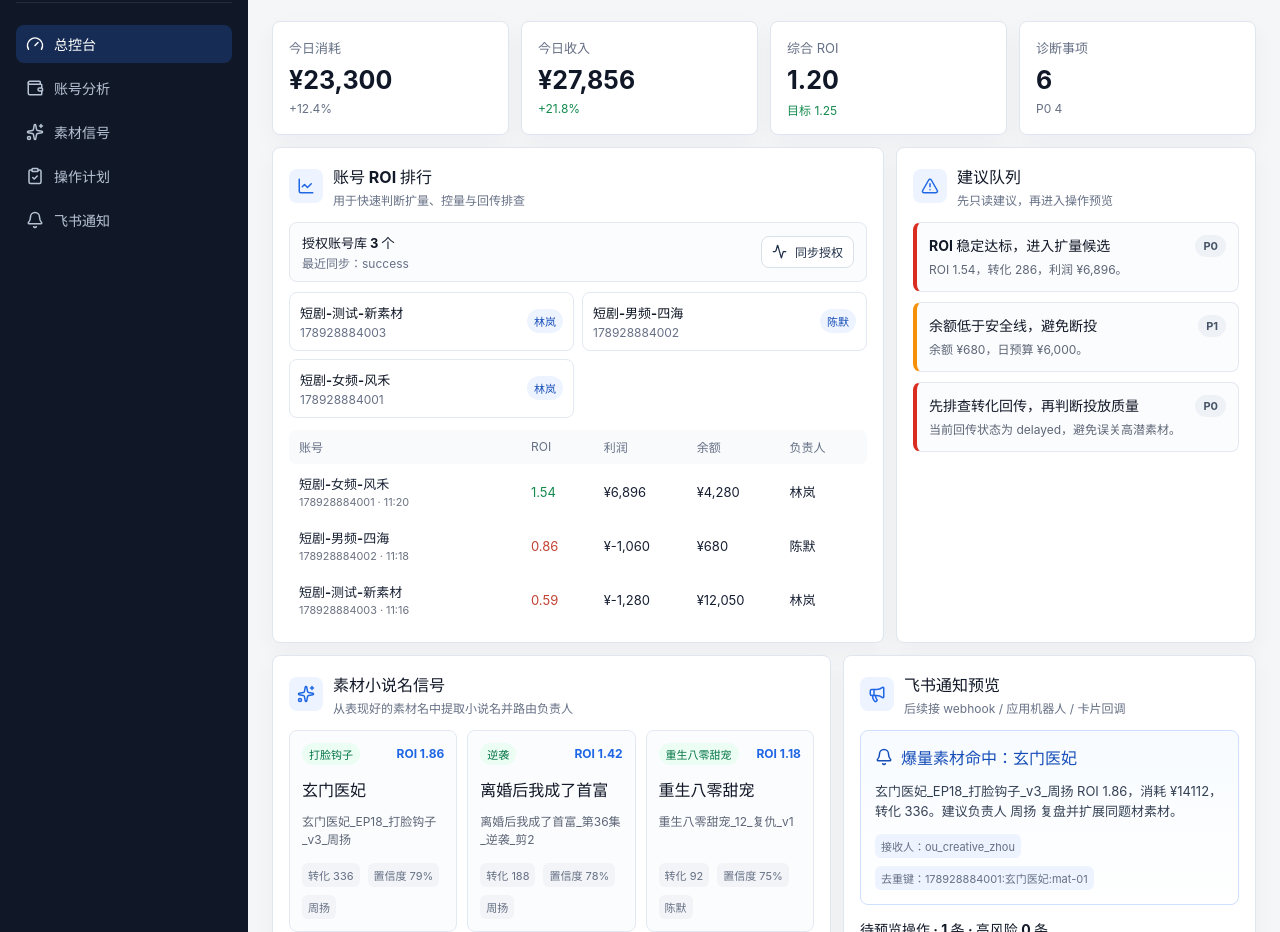
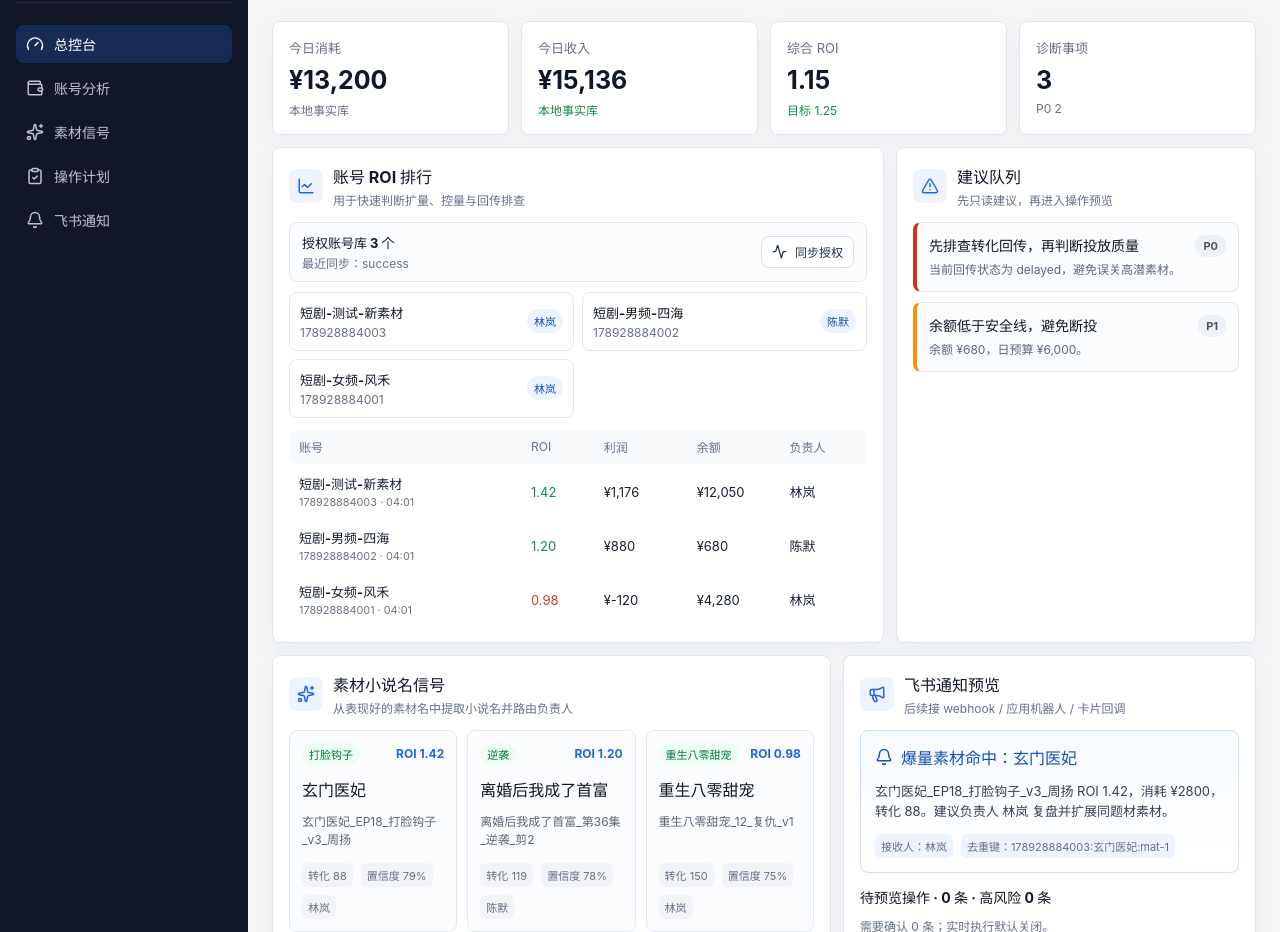
Before and after one commit to 2553355zy/JuLiang, a React (Vite) app in the folder v2-app/: page / in a window 1280 px wide. Shown: the part 80-1012 px from the top of the page. Built offline with nearby package versions, Linux system fonts and the light colour scheme.

Commit message:
Project dashboard from synced metric facts

```diff
--- a/v2-app/src/App.tsx
+++ b/v2-app/src/App.tsx
@@ -13,11 +13,15 @@ import {
   Sparkles,
   Wallet,
 } from 'lucide-react'
-import { useEffect, useState } from 'react'
+import { useEffect, useMemo, useState } from 'react'
 import './App.css'
 import { buildMaterialSignalNotification } from './domain/feishu'
-import { evaluatePortfolioDiagnostics, formatMoney } from './domain/roiEngine'
-import { accounts, materialSignals, ownerRoutes, recommendations } from './data/mockDashboard'
+import { evaluateAccount, evaluatePortfolioDiagnostics, formatMoney } from './domain/roiEngine'
+import {
+  accounts as fallbackAccounts,
+  materialSignals as fallbackMaterialSignals,
+  ownerRoutes,
+} from './data/mockDashboard'
 import type { AuthorizedAdvertiserRecord, AuthorizedAdvertiserSummary } from './domain/advertiserSync'
 import type { OceanEngineAuthStatus } from './domain/oceanEngine'
 import type { OperationAuditSummary } from './domain/operationAudit'
@@ -32,6 +36,7 @@ import { createLocalStorageOperationAuditRepository } from './services/operation
 import { createOperationExecutionService } from './services/operationExecutionService'
 import { attributeMaterials } from './services/materialAttributionService'
 import { createLocalStorageMetricRepository } from './services/metricRepository'
+import { buildPortfolioProjection } from './services/portfolioProjectionService'
 import { createReportSyncService } from './services/reportSyncService'
 import {
   getBrowserRuntimeConfigStatus,
@@ -39,22 +44,6 @@ import {
   type RuntimeConfigStatus,
 } from './services/runtimeConfig'
 
-const topAccounts = [...accounts].sort((a, b) => b.metrics.roi - a.metrics.roi)
-const heroSignal = materialSignals[0]
-const notificationDraft = buildMaterialSignalNotification(heroSignal)
-const notificationQueue = buildNotificationQueue(materialSignals, ownerRoutes)
-const operationQueue = buildOperationQueue(recommendations)
-const portfolioDiagnostics = evaluatePortfolioDiagnostics(accounts, materialSignals)
-const ownerRoutingResults = resolveOwnerRoutes(materialSignals, ownerRoutes)
-const materialAttributionSummary = attributeMaterials(
-  materialSignals.map((signal) => ({
-    id: signal.id,
-    accountId: signal.accountId,
-    materialName: signal.materialName,
-    metrics: signal.metrics,
-    ownerName: signal.owner.name,
-  })),
-)
 const electronOceanEngineClient = createElectronOceanEngineClient()
 const oceanEngineClient = electronOceanEngineClient ?? createMockOceanEngineClient()
 const oceanEngineDataSource = electronOceanEngineClient ? 'electron-readonly' : 'mock-browser'
@@ -69,23 +58,52 @@ const metricRepository = createLocalStorageMetricRepository()
 const reportSyncService = createReportSyncService(oceanEngineClient, metricRepository)
 const operationAuditRepository = createLocalStorageOperationAuditRepository()
 const operationExecutionService = createOperationExecutionService(operationAuditRepository)
-const totalSpend = accounts.reduce((sum, account) => sum + account.metrics.spend, 0)
-const totalRevenue = accounts.reduce((sum, account) => sum + account.metrics.revenue, 0)
-const blendedRoi = totalRevenue / totalSpend
 
 function App() {
   const [runtimeConfig, setRuntimeConfig] = useState<RuntimeConfigStatus>(getBrowserRuntimeConfigStatus)
   const [authStatus, setAuthStatus] = useState<OceanEngineAuthStatus | null>(null)
   const [apiProbe, setApiProbe] = useState({ advertiserCount: 0, reportRows: 0, fundRows: 0 })
   const [advertiserSummary, setAdvertiserSummary] = useState<AuthorizedAdvertiserSummary | null>(null)
+  const [portfolioProjection, setPortfolioProjection] = useState(() =>
+    buildPortfolioProjection([], [], fallbackAccounts, fallbackMaterialSignals),
+  )
   const [reportSyncSummary, setReportSyncSummary] = useState<ReportSyncSummary | null>(null)
   const [operationAuditSummary, setOperationAuditSummary] = useState<OperationAuditSummary | null>(null)
+
+  const displayAccounts = portfolioProjection.accounts
+  const displaySignals = portfolioProjection.materialSignals
+  const topAccounts = useMemo(
+    () => [...displayAccounts].sort((a, b) => b.metrics.roi - a.metrics.roi),
+    [displayAccounts],
+  )
+  const recommendations = useMemo(
+    () => displayAccounts.flatMap((account) => evaluateAccount(account)),
+    [displayAccounts],
+  )
+  const notificationDraft = buildMaterialSignalNotification(displaySignals[0] ?? fallbackMaterialSignals[0])
+  const notificationQueue = buildNotificationQueue(displaySignals, ownerRoutes)
+  const operationQueue = useMemo(() => buildOperationQueue(recommendations), [recommendations])
+  const portfolioDiagnostics = evaluatePortfolioDiagnostics(displayAccounts, displaySignals)
+  const ownerRoutingResults = resolveOwnerRoutes(displaySignals, ownerRoutes)
+  const materialAttributionSummary = attributeMaterials(
+    displaySignals.map((signal) => ({
+      id: signal.id,
+      accountId: signal.accountId,
+      materialName: signal.materialName,
+      metrics: signal.metrics,
+      ownerName: signal.owner.name,
+    })),
+  )
+  const totalSpend = displayAccounts.reduce((sum, account) => sum + account.metrics.spend, 0)
+  const totalRevenue = displayAccounts.reduce((sum, account) => sum + account.metrics.revenue, 0)
+  const blendedRoi = totalSpend > 0 ? totalRevenue / totalSpend : 0
+  const projectionSourceLabel = portfolioProjection.source === 'metric-facts' ? '本地事实库' : '演示数据'
 
   useEffect(() => {
     let mounted = true
 
     async function loadRuntimeState() {
-      const [config, auth, advertiserSync, syncSummary, fundRows, auditSummary] = await Promise.all([
+      const [config, auth, advertiserSync] = await Promise.all([
         loadRuntimeConfigStatus(),
         safeRead(oceanEngineClient.getAuthStatus(), {
           hasAccessToken: false,
@@ -93,10 +111,22 @@ function App() {
           authorizedAdvertiserCount: 0,
         }),
         advertiserSyncService.runOnce(),
-        runReportSync(),
-        safeRead(oceanEngineClient.getFundBalances(accounts.map((account) => account.id)), []),
-        operationExecutionService.previewPlans(operationQueue.plans),
       ])
+      const advertiserIds = resolveSyncAdvertiserIds(advertiserSync.advertisers)
+      const [syncSummary, fundRows] = await Promise.all([
+        runReportSync(advertiserIds),
+        safeRead(oceanEngineClient.getFundBalances(advertiserIds), []),
+      ])
+      const facts = await metricRepository.listFacts()
+      const nextProjection = buildPortfolioProjection(
+        facts,
+        advertiserSync.advertisers,
+        fallbackAccounts,
+        fallbackMaterialSignals,
+      )
+      const nextRecommendations = nextProjection.accounts.flatMap((account) => evaluateAccount(account))
+      const nextOperationQueue = buildOperationQueue(nextRecommendations)
+      const auditSummary = await operationExecutionService.previewPlans(nextOperationQueue.plans)
 
       if (!mounted) return
 
@@ -108,6 +138,7 @@ function App() {
       setRuntimeConfig(config)
       setAuthStatus(normalizedAuth)
       setAdvertiserSummary(advertiserSync)
+      setPortfolioProjection(nextProjection)
       setApiProbe({
         advertiserCount: advertiserSync.storedAdvertiserCount,
         reportRows: syncSummary.lastRun?.rowCount ?? 0,
@@ -124,11 +155,11 @@ function App() {
     }
   }, [])
 
-  async function runReportSync() {
+  async function runReportSync(advertiserIds = resolveSyncAdvertiserIds(advertiserSummary?.advertisers)) {
     return reportSyncService.runOnce({
-      advertiserIds: accounts.map((account) => account.id),
-      startDate: '2026-06-25',
-      endDate: '2026-06-25',
+      advertiserIds,
+      startDate: todayIsoDate(),
+      endDate: todayIsoDate(),
       dimensions: ['advertiser', 'material'],
       metrics: ['cost', 'show', 'click', 'convert', 'income', 'roi'],
     })
@@ -136,6 +167,15 @@ function App() {
 
   async function handleSyncReports() {
     const summary = await runReportSync()
+    const facts = await metricRepository.listFacts()
+    setPortfolioProjection(
+      buildPortfolioProjection(
+        facts,
+        advertiserSummary?.advertisers ?? [],
+        fallbackAccounts,
+        fallbackMaterialSignals,
+      ),
+    )
     setReportSyncSummary(summary)
     setApiProbe((current) => ({
       ...current,
@@ -145,7 +185,9 @@ function App() {
 
   async function handleSyncAdvertisers() {
     const summary = await advertiserSyncService.runOnce()
+    const facts = await metricRepository.listFacts()
     setAdvertiserSummary(summary)
+    setPortfolioProjection(buildPortfolioProjection(facts, summary.advertisers, fallbackAccounts, fallbackMaterialSignals))
     setAuthStatus((current) =>
       current
         ? {
@@ -224,8 +266,8 @@ function App() {
         </header>
 
         <section className="metric-grid" id="dashboard">
-          <MetricCard label="今日消耗" value={formatMoney(totalSpend)} delta="+12.4%" tone="neutral" />
-          <MetricCard label="今日收入" value={formatMoney(totalRevenue)} delta="+21.8%" tone="good" />
+          <MetricCard label="今日消耗" value={formatMoney(totalSpend)} delta={projectionSourceLabel} tone="neutral" />
+          <MetricCard label="今日收入" value={formatMoney(totalRevenue)} delta={projectionSourceLabel} tone="good" />
           <MetricCard label="综合 ROI" value={blendedRoi.toFixed(2)} delta="目标 1.25" tone="good" />
           <MetricCard label="诊断事项" value={`${portfolioDiagnostics.diagnostics.length}`} delta={`P0 ${portfolioDiagnostics.p0Count}`} tone="neutral" />
         </section>
@@ -289,7 +331,7 @@ function App() {
           <div className="panel" id="materials">
             <PanelTitle icon={<Sparkles size={18} />} title="素材小说名信号" subtitle="从表现好的素材名中提取小说名并路由负责人" />
             <div className="signal-grid">
-              {materialSignals.map((signal) => (
+              {displaySignals.map((signal) => (
                 <article className="signal-card" key={signal.id}>
                   <div className="signal-top">
                     <span>{signal.hookType}</span>
@@ -342,6 +384,7 @@ function App() {
           <span>{runtimeConfig.hasFeishuWebhook ? '飞书 Webhook 已配置' : '飞书 Webhook 待配置'}</span>
           <span>配置来源：{runtimeConfig.source}</span>
           <span>数据源：{oceanEngineDataSource}</span>
+          <span>指标来源：{projectionSourceLabel}</span>
           <span>授权账号：{authStatus?.authorizedAdvertiserCount ?? apiProbe.advertiserCount}</span>
           <span>账号库同步：{advertiserSummary?.lastRun?.status ?? 'idle'}</span>
           <span>报表探针：{apiProbe.reportRows} 行 / 余额 {apiProbe.fundRows} 行</span>
@@ -365,6 +408,17 @@ async function safeRead<T>(promise: Promise<T>, fallback: T): Promise<T> {
   } catch {
     return fallback
   }
+}
+
+function resolveSyncAdvertiserIds(advertisers: AuthorizedAdvertiserRecord[] = []): string[] {
+  const advertiserIds = advertisers.map((advertiser) => advertiser.advertiserId).filter(Boolean)
+  return advertiserIds.length ? advertiserIds : fallbackAccounts.map((account) => account.id)
+}
+
+function todayIsoDate(): string {
+  const now = new Date()
+  const localTime = new Date(now.getTime() - now.getTimezoneOffset() * 60_000)
+  return localTime.toISOString().slice(0, 10)
 }
 
 interface AuthorizedAdvertiserListProps {
--- /dev/null
+++ b/v2-app/src/services/portfolioProjectionService.ts
@@ -0,0 +1,168 @@
+import type { AuthorizedAdvertiserRecord } from '../domain/advertiserSync'
+import { parseMaterialName } from '../domain/materialNameParser'
+import type { MetricFact } from '../domain/reportSync'
+import type { AccountOwner, AccountStatus, DeliveryAccount, MaterialSignal, PerformanceMetrics } from '../domain/types'
+
+const unassignedOwner: AccountOwner = {
+  id: 'owner-unassigned',
+  name: '未分配',
+  role: 'operator',
+}
+
+export interface PortfolioProjection {
+  accounts: DeliveryAccount[]
+  materialSignals: MaterialSignal[]
+  source: 'metric-facts' | 'mock'
+}
+
+export function buildPortfolioProjection(
+  facts: MetricFact[],
+  advertisers: AuthorizedAdvertiserRecord[],
+  fallbackAccounts: DeliveryAccount[],
+  fallbackSignals: MaterialSignal[],
+): PortfolioProjection {
+  if (!facts.length) {
+    return {
+      accounts: fallbackAccounts,
+      materialSignals: fallbackSignals,
+      source: 'mock',
+    }
+  }
+
+  const accounts = buildAccounts(facts, advertisers, fallbackAccounts)
+  const materialSignals = buildMaterialSignals(facts, advertisers, fallbackSignals)
+
+  return {
+    accounts: accounts.length ? accounts : fallbackAccounts,
+    materialSignals: materialSignals.length ? materialSignals : fallbackSignals,
+    source: accounts.length ? 'metric-facts' : 'mock',
+  }
+}
+
+function buildAccounts(
+  facts: MetricFact[],
+  advertisers: AuthorizedAdvertiserRecord[],
+  fallbackAccounts: DeliveryAccount[],
+): DeliveryAccount[] {
+  const advertiserById = new Map(advertisers.map((advertiser) => [advertiser.advertiserId, advertiser]))
+  const fallbackById = new Map(fallbackAccounts.map((account) => [account.id, account]))
+  const grouped = groupBy(facts, (fact) => fact.advertiserId)
+
+  return [...grouped.entries()]
+    .map(([advertiserId, rows]) => {
+      const fallback = fallbackById.get(advertiserId)
+      const advertiser = advertiserById.get(advertiserId)
+      const metrics = aggregateMetrics(rows)
+      const status = resolveAccountStatus(metrics, fallback)
+
+      return {
+        id: advertiserId,
+        name: advertiser?.name || rows.find((row) => row.advertiserName)?.advertiserName || fallback?.name || advertiserId,
+        balance: fallback?.balance ?? 0,
+        dailyBudget: fallback?.dailyBudget ?? Math.max(1000, Math.round(metrics.spend * 1.2)),
+        owner: resolveOwner(advertiser, fallback),
+        status,
+        metrics,
+        trackingHealth: fallback?.trackingHealth ?? 'normal',
+        updatedAt: formatTime(rows.map((row) => row.syncedAt).sort().at(-1)),
+      } satisfies DeliveryAccount
+    })
+    .sort((a, b) => b.metrics.roi - a.metrics.roi)
+}
+
+function buildMaterialSignals(
+  facts: MetricFact[],
+  advertisers: AuthorizedAdvertiserRecord[],
+  fallbackSignals: MaterialSignal[],
+): MaterialSignal[] {
+  const advertiserById = new Map(advertisers.map((advertiser) => [advertiser.advertiserId, advertiser]))
+  const materialRows = facts.filter((fact) => fact.materialName && fact.materialId)
+  if (!materialRows.length) return fallbackSignals
+
+  return materialRows
+    .map((fact) => {
+      const tags = parseMaterialName(fact.materialName || '')
+      const metrics = aggregateMetrics([fact])
+      const advertiser = advertiserById.get(fact.advertiserId)
+
+      return {
+        id: fact.materialId || fact.id,
+        accountId: fact.advertiserId,
+        materialName: fact.materialName || fact.id,
+        novelName: tags.novelName,
+        hookType: tags.hookType ?? '待归类钩子',
+        owner: resolveOwner(advertiser),
+        metrics,
+        confidence: tags.confidence,
+        firstSeenAt: formatTime(fact.syncedAt),
+      } satisfies MaterialSignal
+    })
+    .filter((signal) => signal.metrics.roi >= 1.2 || signal.metrics.conversions >= 20)
+    .sort((a, b) => b.metrics.roi - a.metrics.roi)
+    .slice(0, 12)
+}
+
+function aggregateMetrics(rows: MetricFact[]): PerformanceMetrics {
+  const spend = sum(rows, (row) => row.cost)
+  const revenue = sum(rows, (row) => row.income)
+  const conversions = sum(rows, (row) => row.convert)
+  const clicks = sum(rows, (row) => row.click)
+  const impressions = sum(rows, (row) => row.show)
+
+  return {
+    spend,
+    revenue,
+    conversions,
+    clicks,
+    impressions,
+    ctr: impressions > 0 ? Number(((clicks / impressions) * 100).toFixed(2)) : 0,
+    cpc: clicks > 0 ? Number((spend / clicks).toFixed(2)) : 0,
+    conversionCost: conversions > 0 ? Number((spend / conversions).toFixed(2)) : 0,
+    roi: spend > 0 ? Number((revenue / spend).toFixed(2)) : 0,
+    profit: revenue - spend,
+  }
+}
+
+function resolveOwner(advertiser?: AuthorizedAdvertiserRecord, fallback?: DeliveryAccount): AccountOwner {
+  if (fallback?.owner) return fallback.owner
+  if (!advertiser?.ownerName) return unassignedOwner
+
+  return {
+    id: `owner-${advertiser.ownerName}`,
+    name: advertiser.ownerName,
+    role: 'operator',
+  }
+}
+
+function resolveAccountStatus(metrics: PerformanceMetrics, fallback?: DeliveryAccount): AccountStatus {
+  if (fallback?.trackingHealth === 'broken' || fallback?.trackingHealth === 'delayed') return 'critical'
+  if (metrics.roi < 0.85 && metrics.spend > 300) return 'critical'
+  if (metrics.roi < 1.1 || metrics.conversions < 10) return 'attention'
+  return 'healthy'
+}
+
+function groupBy<T>(items: T[], getKey: (item: T) => string): Map<string, T[]> {
+  const grouped = new Map<string, T[]>()
+
+  items.forEach((item) => {
+    const key = getKey(item)
+    const group = grouped.get(key) ?? []
+    group.push(item)
+    grouped.set(key, group)
+  })
+
+  return grouped
+}
+
+function sum<T>(items: T[], getValue: (item: T) => number): number {
+  return items.reduce((total, item) => total + getValue(item), 0)
+}
+
+function formatTime(value?: string): string {
+  if (!value) return '--:--'
+  return new Intl.DateTimeFormat('zh-CN', {
+    hour: '2-digit',
+    minute: '2-digit',
+    hour12: false,
+  }).format(new Date(value))
+}
```
